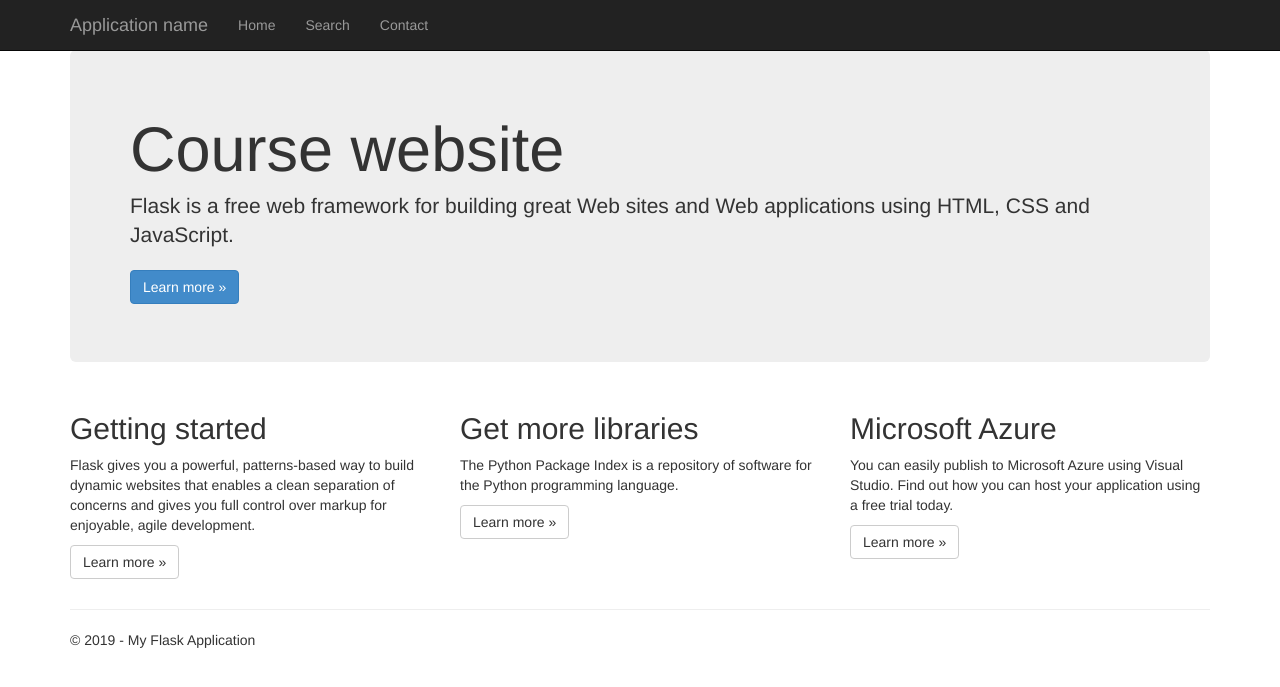
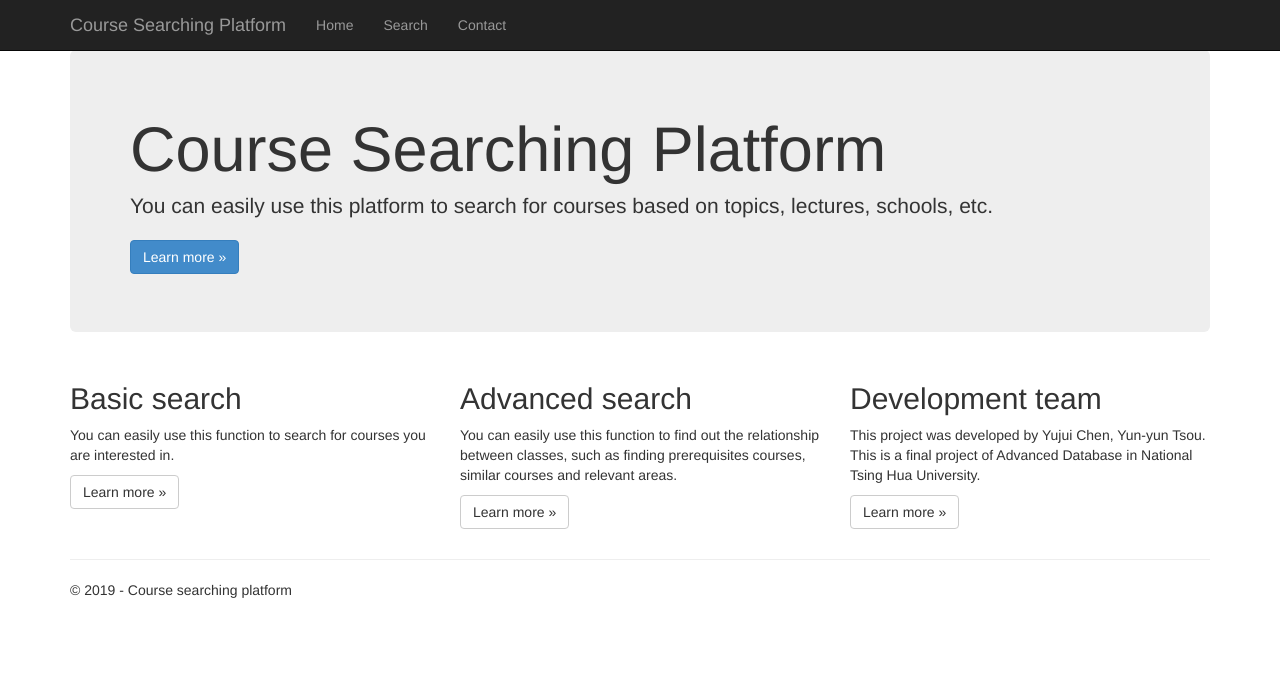
Before and after one commit to Yuiizui/DataBase, a Flask app: page / in a window 1280 px wide. Shown: the top 687 px of the page. Run offline with Flask 2, Linux system fonts and the light colour scheme; parts of the project's set-up code (start-up, migrations or seed data) failed here and were passed over; some libraries are stand-ins or nearby versions.

Commit message:
更新網站內容及美化

```diff
--- a/FlaskWebProject1/FlaskWebProject1/templates/index.html
+++ b/FlaskWebProject1/FlaskWebProject1/templates/index.html
@@ -1,31 +1,28 @@
 {% extends "layout.html" %}
-
 {% block content %}
 
 <div class="jumbotron">
-    <h1>Course website</h1>
-    <p class="lead">Flask is a free web framework for building great Web sites and Web applications using HTML, CSS and JavaScript.</p>
+    <h1>Course Searching Platform</h1>
+    <p class="lead">You can easily use this platform to search for courses based on topics, lectures, schools, etc.</p>
     <p><a href="http://flask.pocoo.org/" class="btn btn-primary btn-large">Learn more &raquo;</a></p>
 </div>
 
 <div class="row">
     <div class="col-md-4">
-        <h2>Getting started</h2>
+        <h2>Basic search</h2>
         <p>
-            Flask gives you a powerful, patterns-based way to build dynamic websites that
-            enables a clean separation of concerns and gives you full control over markup
-            for enjoyable, agile development.
+            You can easily use this function to search for courses you are interested in.
         </p>
         <p><a class="btn btn-default" href="http://flask.pocoo.org/docs/">Learn more &raquo;</a></p>
     </div>
     <div class="col-md-4">
-        <h2>Get more libraries</h2>
-        <p>The Python Package Index is a repository of software for the Python programming language.</p>
+        <h2>Advanced search</h2>
+        <p>You can easily use this function to find out the relationship between classes, such as finding prerequisites courses, similar courses and relevant areas.</p>
         <p><a class="btn btn-default" href="https://pypi.python.org/pypi">Learn more &raquo;</a></p>
     </div>
     <div class="col-md-4">
-        <h2>Microsoft Azure</h2>
-        <p>You can easily publish to Microsoft Azure using Visual Studio. Find out how you can host your application using a free trial today.</p>
+        <h2>Development team</h2>
+        <p>This project was developed by Yujui Chen, Yun-yun Tsou. This is a final project of Advanced Database in National Tsing Hua University.</p>
         <p><a class="btn btn-default" href="http://azure.microsoft.com">Learn more &raquo;</a></p>
     </div>
 </div>
--- a/FlaskWebProject1/FlaskWebProject1/templates/layout.html
+++ b/FlaskWebProject1/FlaskWebProject1/templates/layout.html
@@ -7,6 +7,17 @@
     <link rel="stylesheet" type="text/css" href="/static/content/bootstrap.min.css" />
     <link rel="stylesheet" type="text/css" href="/static/content/site.css" />
     <link rel="stylesheet" type="text/css" href="/static/content/users.css" />
+    <link rel="stylesheet" type="text/css" href="/static/content/search_box.css" />
+    <script type="text/javascript">
+
+        function ShowMeDate() {
+            var Today = new Date();
+            var form = document.forms['form'];
+            var input = form.elements.search_box.value;
+            alert(input);
+
+        }
+    </script>
     <script src="/static/scripts/modernizr-2.6.2.js"></script>
 </head>
 
@@ -19,7 +30,7 @@
                     <span class="icon-bar"></span>
                     <span class="icon-bar"></span>
                 </button>
-                <a href="/" class="navbar-brand">Application name</a>
+                <a href="/" class="navbar-brand">Course Searching Platform</a>
             </div>
             <div class="navbar-collapse collapse">
                 <ul class="nav navbar-nav">
@@ -35,7 +46,7 @@
         {% block content %}{% endblock %}
         <hr />
         <footer>
-            <p>&copy; {{ year }} - My Flask Application</p>
+            <p>&copy; {{ year }} - Course searching platform</p>
         </footer>
     </div>
 
```
Also changed, not shown: FlaskWebProject1/FlaskWebProject1/templates/contact.html (+5 -8 lines), FlaskWebProject1/FlaskWebProject1/templates/users.html (+11 -26 lines).
